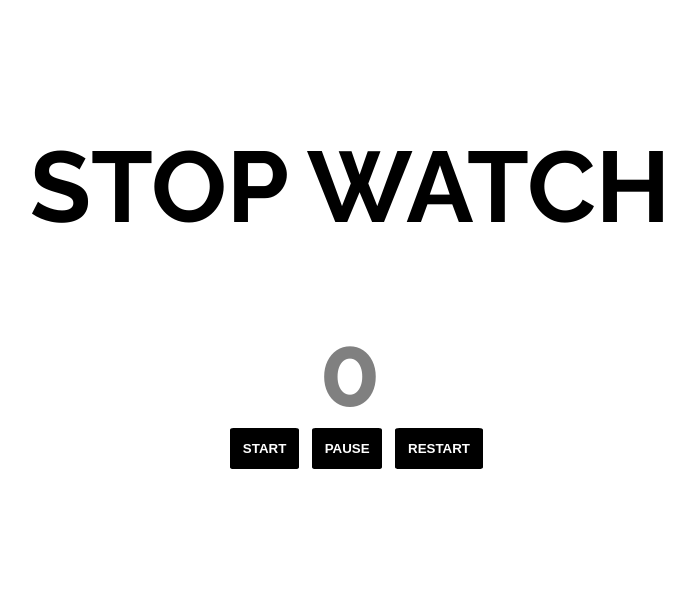
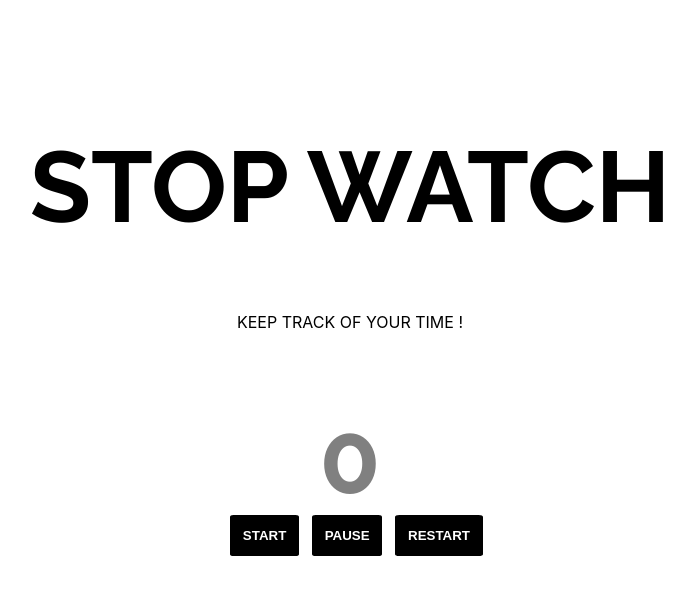
Before and after one commit to DaquanJ/stop_watch, a React (Create React App) app: page / in a window 1280 px wide. Shown: the top 594 px of the page, without its empty margins (290-984 px from the left). Built offline with nearby package versions, Linux system fonts and the light colour scheme.

Commit message:
adding description

```diff
--- a/src/components/watch.jsx
+++ b/src/components/watch.jsx
@@ -30,7 +30,7 @@ class Watch extends Component {
         return (
             <div className='watch' >
             <h1 id='title' > STOP WATCH  </h1>
-            <p></p>
+            <p> KEEP TRACK OF YOUR TIME ! </p>
             <h1 id='count' > {count} </h1>
             <div className='buttons'>
             <button onClick={this.handleStart} > START </button>
```
